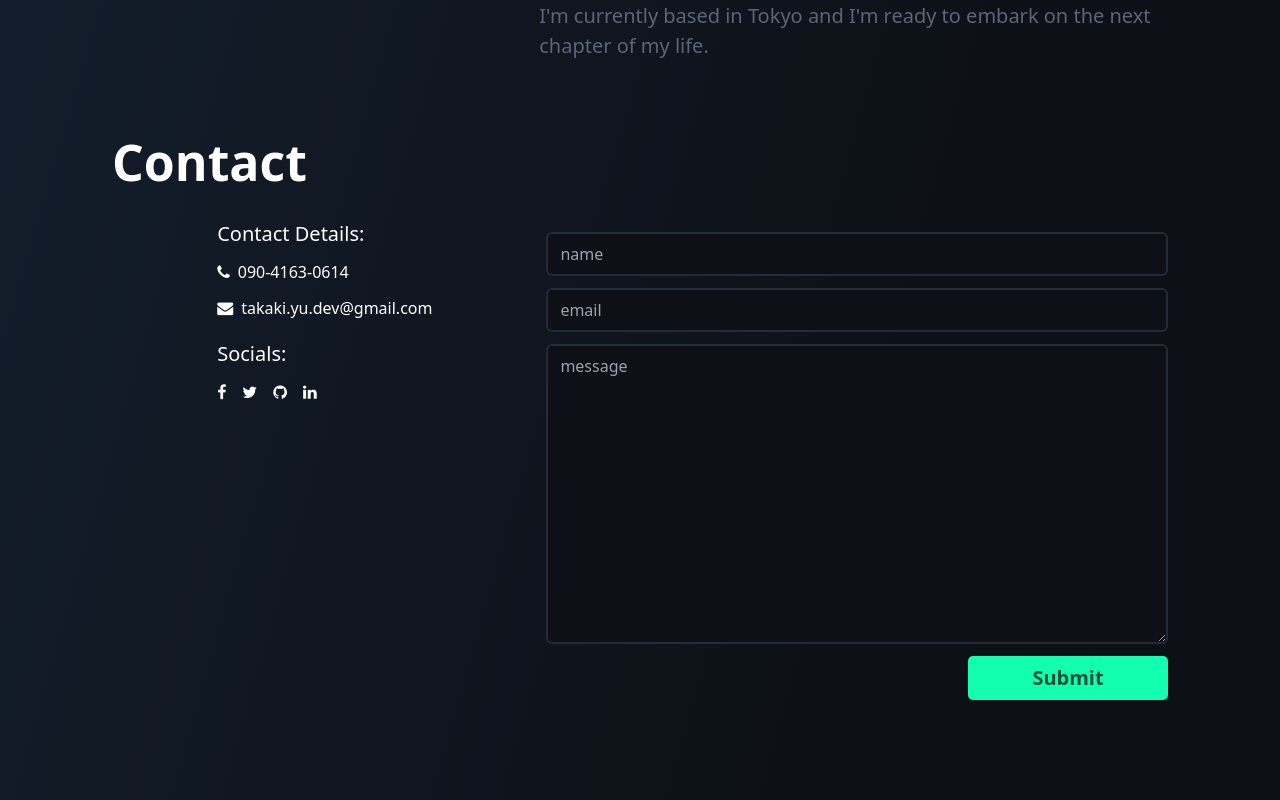
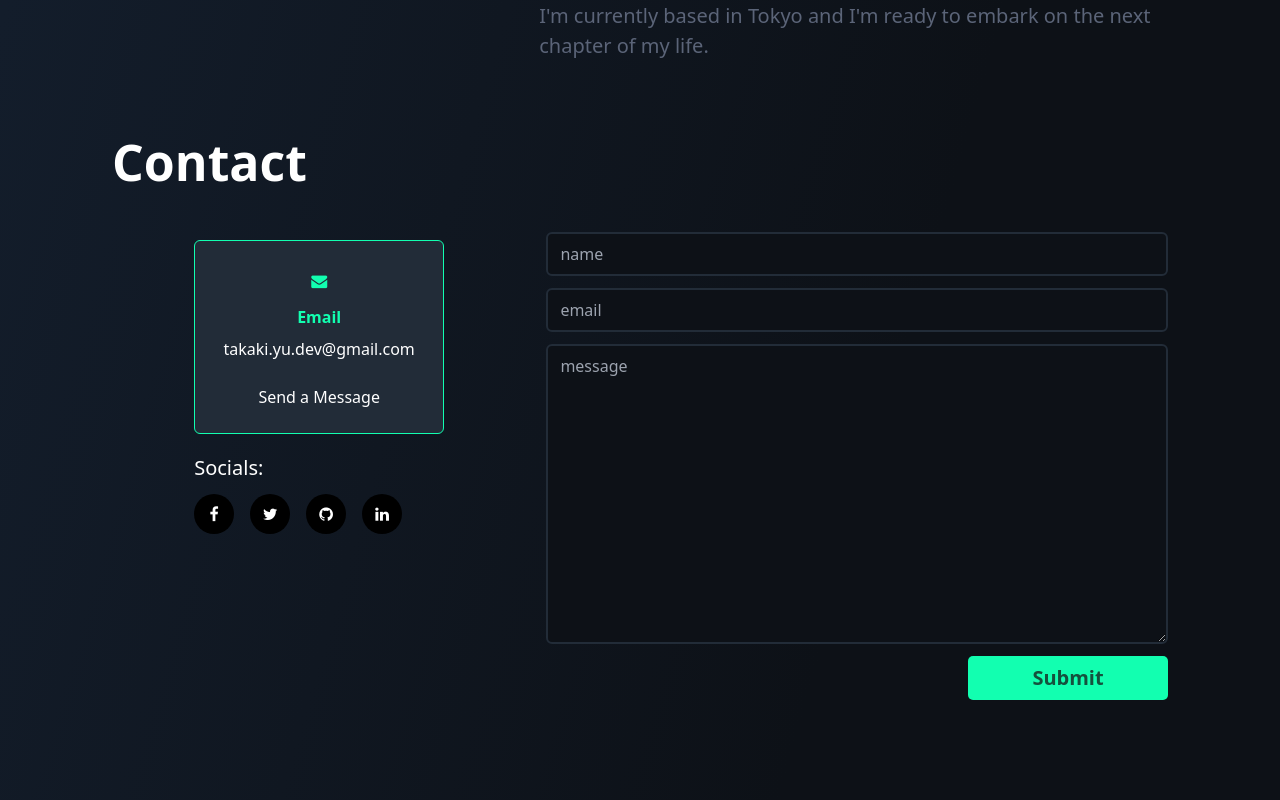
Before and after one commit to yuudev14/portfolio, a Next.js app: page / in a window 1280 px wide. Shown: the part 4444-5244 px from the top of the page. Built offline with nearby package versions, Linux system fonts and the light colour scheme.

Commit message:
redesign contacts

```diff
--- a/src/components/pages/index/Contact/index.tsx
+++ b/src/components/pages/index/Contact/index.tsx
@@ -120,37 +120,53 @@ const Contact = () => {
           />
         </motion.form>
         <motion.div
-          className="w-full md:w-[40%] text-white flex flex-col gap-5 items-center"
+          className="w-full mt-[20px] md:w-[40%] text-white flex flex-col gap-5 items-center"
           variants={leftInitialVariants}
           animate={isInView ? "visible" : "hidden"}>
-          <div className="w-[204px]">
-            <h2 className="text-xl">Contact Details:</h2>
+          <div className="w-[250px] bg-[#222c38] hover:bg-[#0d1117] transition p-5 border border-[#12ffb0] rounded-md">
+            {/* <h2 className="text-xl">Contact Details:</h2> */}
             <ul className="flex flex-col gap-3 mt-3">
-              <li className="flex gap-2 items-center">
+              {/* <li className="flex gap-2 items-center">
                 <i className="fa fa-phone"></i>
                 <p>090-4163-0614</p>
-              </li>
-              <li className="flex gap-2 items-center">
-                <i className="fa fa-envelope"></i>
-                <p>takaki.yu.dev@gmail.com</p>
+              </li> */}
+              <li className="flex gap-2 items-center flex-col">
+                <i className="fa fa-envelope text-[#12ffb0] text-2xl"></i>
+                <p className="font-bold text-[#12ffb0] mt-2">Email</p>
+                <p className="font-medium">takaki.yu.dev@gmail.com</p>
+                <a
+                  className="mt-3 hover:bg-[#12ffb0] hover:text-[#15513d] px-2 py-1 rounded-md transition"
+                  href="mailto:takaki.yu.dev@gmail.com">
+                  <span>Send a Message</span>
+                </a>
               </li>
             </ul>
           </div>
-          <div className="w-[204px]">
+          <div className="w-[250px]">
             <h2 className="text-xl">Socials:</h2>
             <ul className="flex gap-4 mt-3">
-              <a href="https://www.facebook.com/yuyu.takaks/" target="_blank">
+              <a
+                href="https://www.facebook.com/yuyu.takaks/"
+                target="_blank"
+                className="bg-black w-[40px] h-[40px] rounded-full flex justify-center items-center hover:bg-[#12ffb0] hover:text-[#222c38] transition">
                 <li className="fa fa-facebook"></li>
               </a>
-              <a href="https://twitter.com/takakiyuuu" target="_blank">
+              <a
+                href="https://twitter.com/takakiyuuu"
+                target="_blank"
+                className="bg-black w-[40px] h-[40px] rounded-full flex justify-center items-center hover:bg-[#12ffb0] hover:text-[#222c38] transition">
                 <li className="fa fa-twitter"></li>
               </a>
-              <a href="https://github.com/yuudev14" target="_blank">
+              <a
+                href="https://github.com/yuudev14"
+                target="_blank"
+                className="bg-black w-[40px] h-[40px] rounded-full flex justify-center items-center hover:bg-[#12ffb0] hover:text-[#222c38] transition">
                 <li className="fa fa-github"></li>
               </a>
               <a
                 href="https://www.linkedin.com/in/takakiiiyuuu/"
-                target="_blank">
+                target="_blank"
+                className="bg-black w-[40px] h-[40px] rounded-full flex justify-center items-center hover:bg-[#12ffb0] hover:text-[#222c38] transition">
                 <li className="fa fa-linkedin"></li>
               </a>
             </ul>
```
